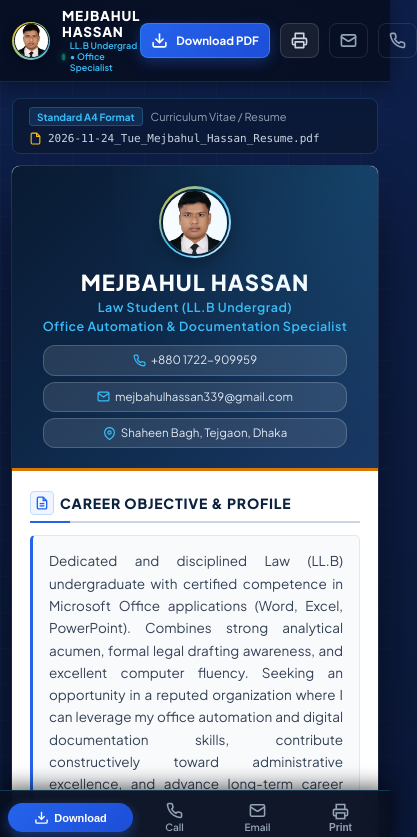
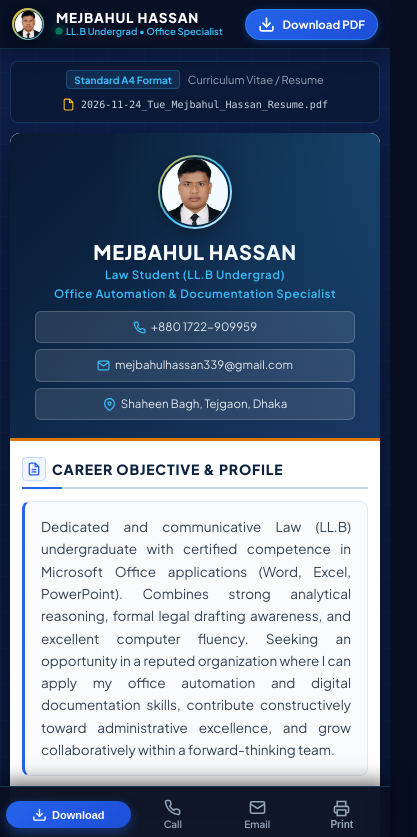
Before and after one commit to sumon-ahmed-ss-550/johan-s-portfolio, a plain HTML site: page index.html in a window 390 px wide. Shown: the top 837 px of the page, 417 px wide, since content can reach past the window. Drawn offline with Linux system fonts and the light colour scheme.

Commit message:
fix: resolve mobile responsiveness layout issues and refine conversational tone with updated PDF

```diff
--- a/index.html
+++ b/index.html
@@ -4,7 +4,7 @@
 <head>
   <meta charset="UTF-8">
   <meta name="viewport" content="width=device-width, initial-scale=1.0">
-  <title>Mejbahul Hassan - Portfolio & Professional Resume</title>
+  <title>Mejbahul Hassan (Johan) - Portfolio & Resume</title>
 
   <!-- External Modular Stylesheet -->
   <link rel="stylesheet" href="style.css">
@@ -334,11 +334,11 @@
                 Career Objective & Profile
               </h2>
               <div class="profile-card">
-                Dedicated and disciplined Law (LL.B) undergraduate with certified competence in Microsoft Office
-                applications (Word, Excel, PowerPoint). Combines strong analytical acumen, formal legal drafting
+                Dedicated and communicative Law (LL.B) undergraduate with certified competence in Microsoft Office
+                applications (Word, Excel, PowerPoint). Combines strong analytical reasoning, formal legal drafting
                 awareness, and excellent computer fluency. Seeking an opportunity in a reputed organization where I can
-                leverage my office automation and digital documentation skills, contribute constructively toward
-                administrative excellence, and advance long-term career growth.
+                apply my office automation and digital documentation skills, contribute constructively toward
+                administrative excellence, and grow collaboratively within a forward-thinking team.
               </div>
             </section>
 
--- a/style.css
+++ b/style.css
@@ -31,12 +31,20 @@
 }
 
 /* ================= BASE RESETS ================= */
-* {
+*, *::before, *::after {
   margin: 0;
   padding: 0;
   box-sizing: border-box;
   -webkit-font-smoothing: antialiased;
   -moz-osx-font-smoothing: grayscale;
+}
+
+html {
+  width: 100%;
+  max-width: 100%;
+  overflow-x: hidden !important;
+  -webkit-text-size-adjust: 100%;
+  scroll-behavior: smooth;
 }
 
 body {
@@ -48,10 +56,28 @@ body {
     radial-gradient(circle at 0% 100%, rgba(15, 23, 42, 0.9) 0%, transparent 60%);
   color: var(--text-light);
   min-height: 100vh;
+  width: 100%;
+  max-width: 100%;
   display: flex;
   flex-direction: column;
   position: relative;
-  overflow-x: hidden;
+  overflow-x: hidden !important;
+}
+
+/* Custom Sleek Scrollbar */
+::-webkit-scrollbar {
+  width: 6px;
+  height: 6px;
+}
+::-webkit-scrollbar-track {
+  background: transparent;
+}
+::-webkit-scrollbar-thumb {
+  background: rgba(56, 189, 248, 0.25);
+  border-radius: 4px;
+}
+::-webkit-scrollbar-thumb:hover {
+  background: rgba(56, 189, 248, 0.45);
 }
 
 /* Subtle ambient tech grid background */
@@ -952,38 +978,50 @@ body::before {
    MOBILE & TABLET RESPONSIVE STYLES (SCREEN ONLY)
    ========================================================================== */
 
+/* Tablet & Medium Screens (< 860px) */
 @media screen and (max-width: 860px) {
   .site-nav {
     padding: 10px 16px;
+    width: 100%;
+    box-sizing: border-box;
   }
 
   .site-main {
-    padding: 16px 12px 70px 12px;
+    padding: 16px 14px 75px 14px;
+    width: 100%;
+    max-width: 100vw;
+    box-sizing: border-box;
+    overflow-x: hidden;
   }
 
   .doc-toolbar {
     width: 100%;
-    max-width: 650px;
+    max-width: 680px;
     margin-bottom: 12px;
     font-size: 11px;
     flex-wrap: wrap;
-    gap: 6px;
+    gap: 8px;
+    box-sizing: border-box;
   }
 
   .paper-frame {
     width: 100%;
-    max-width: 650px;
+    max-width: 680px;
     border-radius: var(--radius-md);
+    box-sizing: border-box;
   }
 
   /* Transform fixed A4 page into flexible mobile card view */
   .page {
     width: 100% !important;
+    min-width: 0 !important;
+    max-width: 100% !important;
     height: auto !important;
     max-height: none !important;
     font-size: 13px !important;
     line-height: 1.6 !important;
     overflow: visible !important;
+    box-sizing: border-box !important;
   }
 
   /* Header banner responsive */
@@ -992,6 +1030,8 @@ body::before {
     gap: 16px !important;
     flex-direction: row;
     align-items: center;
+    width: 100% !important;
+    box-sizing: border-box !important;
   }
 
   .header-photo-frame {
@@ -1029,44 +1069,36 @@ body::before {
   .body-content {
     display: flex !important;
     flex-direction: column !important;
-    padding: 20px 18px 24px 18px !important;
+    padding: 22px 20px 26px 20px !important;
     gap: 22px !important;
-  }
-
-  /* Intuitive Reading Order on Mobile */
+    width: 100% !important;
+    box-sizing: border-box !important;
+  }
+
+  /* Clean Solid Column Containers on Screen */
   .col-right {
-    display: contents; /* Allows children to be ordered alongside col-left */
+    order: 1;
+    display: flex !important;
+    flex-direction: column !important;
+    gap: 20px !important;
+    width: 100% !important;
+    min-width: 0 !important;
   }
 
   .col-left {
-    display: contents;
-  }
-
-  /* Set section order for natural resume reading on phone:
-     1. Career Objective
-     2. Education
-     3. Training
-     4. Core Competencies
-     5. Computer Skills
-     6. Personal Details
-     7. Residential Address
-     8. Language Proficiency
-     9. Key Focus Areas
-     10. Declaration
-  */
-  .sec-objective { order: 1; }
-  .sec-education { order: 2; }
-  .sec-training  { order: 3; }
-  .sec-competencies { order: 4; }
-  .sec-skills    { order: 5; }
-  .sec-personal  { order: 6; }
-  .sec-address   { order: 7; }
-  .sec-languages { order: 8; }
-  .sec-focus     { order: 9; }
-  .sec-declaration { order: 10; }
+    order: 2;
+    display: flex !important;
+    flex-direction: column !important;
+    gap: 20px !important;
+    width: 100% !important;
+    min-width: 0 !important;
+  }
 
   .section {
     margin-bottom: 0 !important;
+    width: 100% !important;
+    min-width: 0 !important;
+    box-sizing: border-box !important;
   }
 
   .sec-title {
@@ -1097,20 +1129,25 @@ body::before {
     font-size: 13.5px !important;
     padding: 14px 16px !important;
     line-height: 1.65 !important;
+    border-radius: var(--radius-md) !important;
   }
 
   .edu-timeline {
     gap: 14px !important;
+    margin-left: 0 !important;
+    padding-left: 16px !important;
+    border-left: 2px solid var(--accent-blue-light) !important;
   }
 
   .timeline-item {
-    padding-left: 16px !important;
+    padding-left: 14px !important;
   }
 
   .timeline-item::before {
-    left: -6.5px !important;
-    width: 11px !important;
-    height: 11px !important;
+    left: -21px !important;
+    width: 10px !important;
+    height: 10px !important;
+    top: 4px !important;
   }
 
   .item-title {
@@ -1140,6 +1177,7 @@ body::before {
 
   .course-card {
     padding: 14px 16px !important;
+    border-radius: var(--radius-md) !important;
   }
 
   .course-name {
@@ -1166,6 +1204,7 @@ body::before {
   .comp-pill {
     font-size: 12px !important;
     padding: 5px 12px !important;
+    border-radius: 6px !important;
   }
 
   .comp-pill svg {
@@ -1179,6 +1218,7 @@ body::before {
 
   .skill-row {
     padding: 10px 14px !important;
+    border-radius: var(--radius-md) !important;
   }
 
   .skill-title {
@@ -1207,9 +1247,10 @@ body::before {
   }
 
   .addr-box {
-    padding: 10px 14px !important;
+    padding: 12px 14px !important;
     margin-bottom: 10px !important;
     font-size: 12.5px !important;
+    border-radius: var(--radius-md) !important;
   }
 
   .addr-tag {
@@ -1221,6 +1262,7 @@ body::before {
     padding: 10px 14px !important;
     font-size: 12.5px !important;
     margin-bottom: 8px !important;
+    border-radius: var(--radius-md) !important;
   }
 
   .lang-prof {
@@ -1235,6 +1277,7 @@ body::before {
   .interest-chip {
     font-size: 11.5px !important;
     padding: 4px 10px !important;
+    border-radius: 6px !important;
   }
 
   .decl-section {
@@ -1251,7 +1294,7 @@ body::before {
   }
 
   .sig-block {
-    align-self: flex-end;
+    align-self: flex-start;
   }
 
   .sig-line {
@@ -1260,39 +1303,121 @@ body::before {
   }
 }
 
-/* ================= ULTRA COMPACT MOBILE (PHONE < 540px) ================= */
-@media screen and (max-width: 540px) {
+/* ================= ULTRA COMPACT MOBILE (PHONE < 640px) ================= */
+@media screen and (max-width: 640px) {
   .site-nav {
-    padding: 8px 12px;
+    padding: 8px 12px !important;
+    width: 100% !important;
+    max-width: 100vw !important;
+    box-sizing: border-box !important;
+    gap: 8px !important;
+  }
+
+  .brand-avatar {
+    width: 32px !important;
+    height: 32px !important;
+    min-width: 32px !important;
   }
 
   .brand-name {
-    font-size: 13.5px;
+    font-size: 13.5px !important;
+    line-height: 1.1;
   }
 
   .brand-badge {
-    font-size: 9px;
-  }
-
-  /* Compact header action buttons */
-  .nav-actions .btn span {
-    display: none; /* Icon-only on very narrow top bar */
-  }
-
-  .nav-actions .btn {
-    padding: 8px 10px;
+    font-size: 9.5px !important;
+    gap: 4px !important;
+  }
+
+  /* CRITICAL: Hide redundant Call/Email/Print buttons on mobile top bar
+     (They are cleanly accessible on the sticky mobile bottom bar) */
+  .nav-actions .btn-secondary,
+  .nav-actions .btn-contact {
+    display: none !important;
+  }
+
+  .nav-actions {
+    gap: 0 !important;
+  }
+
+  /* Sleek, non-overflowing Download Button in Top Bar */
+  .nav-actions .btn-primary {
+    padding: 6px 12px !important;
+    font-size: 11.5px !important;
+    border-radius: var(--radius-full) !important;
+    white-space: nowrap !important;
+    box-shadow: 0 2px 8px rgba(37, 99, 235, 0.35) !important;
   }
 
   .nav-actions .btn-primary span {
-    display: inline; /* Keep 'Download PDF' text visible */
-    font-size: 11.5px;
+    display: inline !important;
+  }
+
+  .site-main {
+    padding: 12px 10px 80px 10px !important;
+    width: 100% !important;
+    max-width: 100vw !important;
+    box-sizing: border-box !important;
+    overflow-x: hidden !important;
+  }
+
+  /* Centered, clean toolbar */
+  .doc-toolbar {
+    flex-direction: column !important;
+    align-items: center !important;
+    gap: 6px !important;
+    text-align: center !important;
+    width: 100% !important;
+    max-width: 100% !important;
+    margin-bottom: 10px !important;
+  }
+
+  .toolbar-info {
+    font-size: 11px !important;
+    justify-content: center !important;
+  }
+
+  .filename-indicator {
+    max-width: 100% !important;
+    font-size: 10px !important;
+    padding: 3px 10px !important;
+    overflow: hidden !important;
+    text-overflow: ellipsis !important;
+    white-space: nowrap !important;
+  }
+
+  .paper-frame {
+    width: 100% !important;
+    max-width: 100% !important;
+    border-radius: 10px !important;
+    box-shadow: 0 10px 28px rgba(0, 0, 0, 0.45) !important;
   }
 
   .header-banner {
     flex-direction: column !important;
-    text-align: center;
-    padding: 20px 14px !important;
+    text-align: center !important;
+    padding: 22px 14px 18px 14px !important;
     gap: 12px !important;
+    width: 100% !important;
+    box-sizing: border-box !important;
+  }
+
+  .header-photo-frame {
+    width: 74px !important;
+    height: 74px !important;
+    min-width: 74px !important;
+    margin: 0 auto !important;
+  }
+
+  .header-info {
+    width: 100% !important;
+    max-width: 100% !important;
+  }
+
+  .header-name {
+    font-size: 20px !important;
+    letter-spacing: 0.6px !important;
+    margin-bottom: 4px !important;
   }
 
   .header-subtitle {
@@ -1300,6 +1425,8 @@ body::before {
     gap: 3px !important;
     justify-content: center !important;
     line-height: 1.35 !important;
+    font-size: 11.5px !important;
+    margin-bottom: 10px !important;
   }
 
   .header-subtitle .header-dot {
@@ -1309,18 +1436,64 @@ body::before {
   .contact-bar {
     display: flex !important;
     flex-direction: column !important;
-    align-items: center !important;
+    align-items: stretch !important;
     gap: 6px !important;
     width: 100% !important;
+    max-width: 320px !important;
+    margin: 0 auto !important;
   }
 
   .contact-chip {
     width: 100% !important;
-    max-width: 310px !important;
+    max-width: 100% !important;
+    box-sizing: border-box !important;
     justify-content: center !important;
     text-align: center !important;
-    padding: 5px 10px !important;
+    padding: 6px 10px !important;
     font-size: 11.5px !important;
+    border-radius: 6px !important;
+    word-break: break-all !important;
+  }
+
+  .body-content {
+    padding: 16px 12px 24px 12px !important;
+    gap: 18px !important;
+    width: 100% !important;
+    box-sizing: border-box !important;
+  }
+
+  /* Clean Key-Value Stack for Personal Info on Small Screens */
+  .info-table,
+  .info-table tbody,
+  .info-table tr,
+  .info-table td {
+    display: block !important;
+    width: 100% !important;
+    box-sizing: border-box !important;
+  }
+
+  .info-table tr {
+    padding: 6px 0 !important;
+    border-bottom: 1px solid #f1f5f9 !important;
+  }
+
+  .info-table td {
+    padding: 0 !important;
+  }
+
+  .info-table .col-lbl {
+    font-size: 11px !important;
+    color: #64748b !important;
+    margin-bottom: 2px !important;
+    width: 100% !important;
+  }
+
+  .info-table .col-val {
+    font-size: 13px !important;
+    font-weight: 600 !important;
+    color: #0f172a !important;
+    width: 100% !important;
+    word-break: break-word !important;
   }
 
   .item-top {
@@ -1329,9 +1502,19 @@ body::before {
     gap: 4px !important;
   }
 
+  .course-top {
+    flex-direction: column !important;
+    align-items: flex-start !important;
+    gap: 4px !important;
+  }
+
+  .course-duration {
+    align-self: flex-start !important;
+  }
+
   /* Hide floating button on mobile in favor of bottom app bar */
   .floating-download-btn {
-    display: none;
+    display: none !important;
   }
 
   /* App-Style Mobile Bottom Navigation Bar */
@@ -1341,12 +1524,16 @@ body::before {
     bottom: 0 !important;
     left: 0 !important;
     right: 0 !important;
+    width: 100% !important;
+    max-width: 100vw !important;
+    height: 58px !important;
     z-index: 999 !important;
     background: rgba(7, 14, 32, 0.96) !important;
     backdrop-filter: blur(16px) !important;
     -webkit-backdrop-filter: blur(16px) !important;
     border-top: 1px solid rgba(56, 189, 248, 0.22) !important;
-    padding: 6px 8px !important;
+    padding: 4px 6px max(6px, env(safe-area-inset-bottom)) 6px !important;
+    box-sizing: border-box !important;
     justify-content: space-around !important;
     align-items: center !important;
     box-shadow: 0 -4px 20px rgba(0, 0, 0, 0.6) !important;
@@ -1367,7 +1554,7 @@ body::before {
     background: transparent;
     border: none;
     cursor: pointer;
-    padding: 5px 4px !important;
+    padding: 4px 2px !important;
     border-radius: var(--radius-sm);
     transition: color 0.2s ease;
   }
@@ -1386,10 +1573,10 @@ body::before {
   }
 
   .mobile-bar-btn-primary {
-    flex: 1.4 !important;
+    flex: 1.3 !important;
     background: linear-gradient(135deg, var(--accent-blue) 0%, var(--accent-blue-dark) 100%) !important;
     color: #ffffff !important;
-    padding: 7px 10px !important;
+    padding: 6px 10px !important;
     border-radius: var(--radius-full) !important;
     font-weight: 700;
     box-shadow: 0 4px 12px rgba(37, 99, 235, 0.4);
```
Also changed, not shown: 1 other file.
